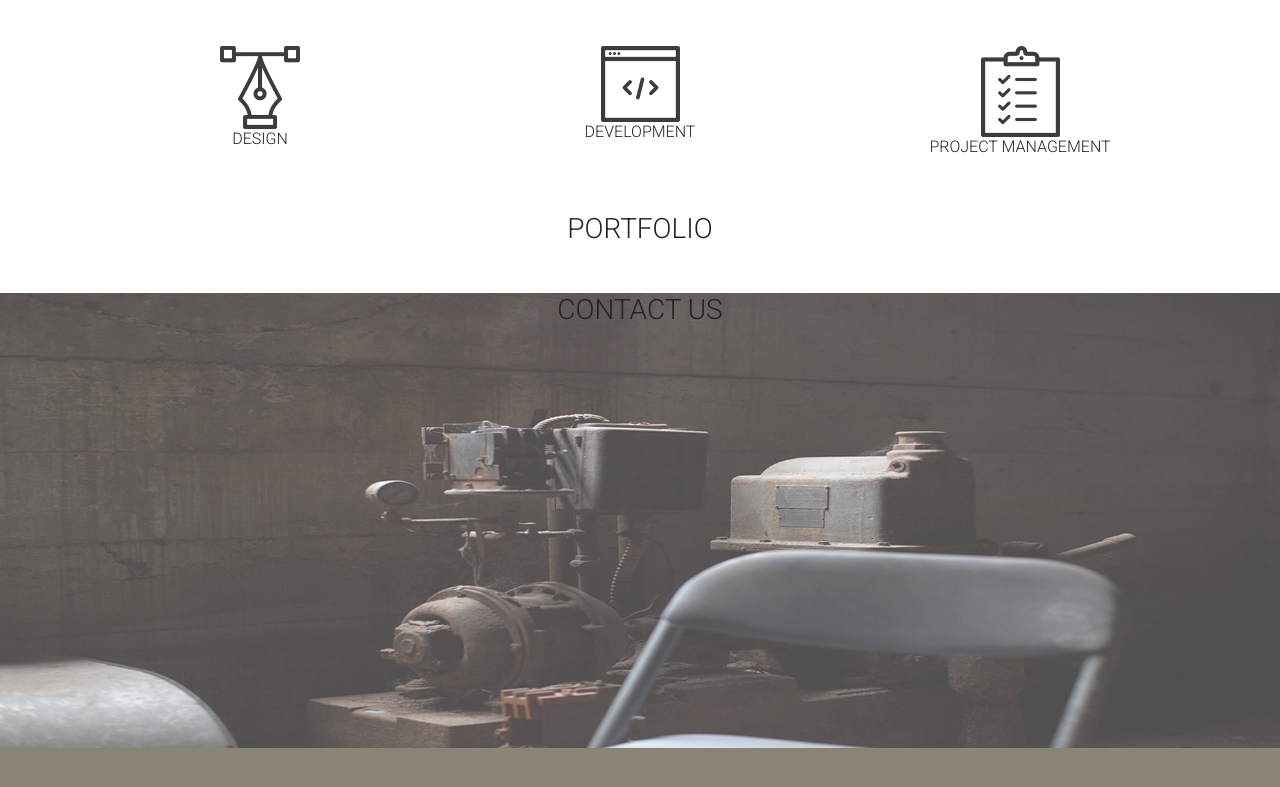
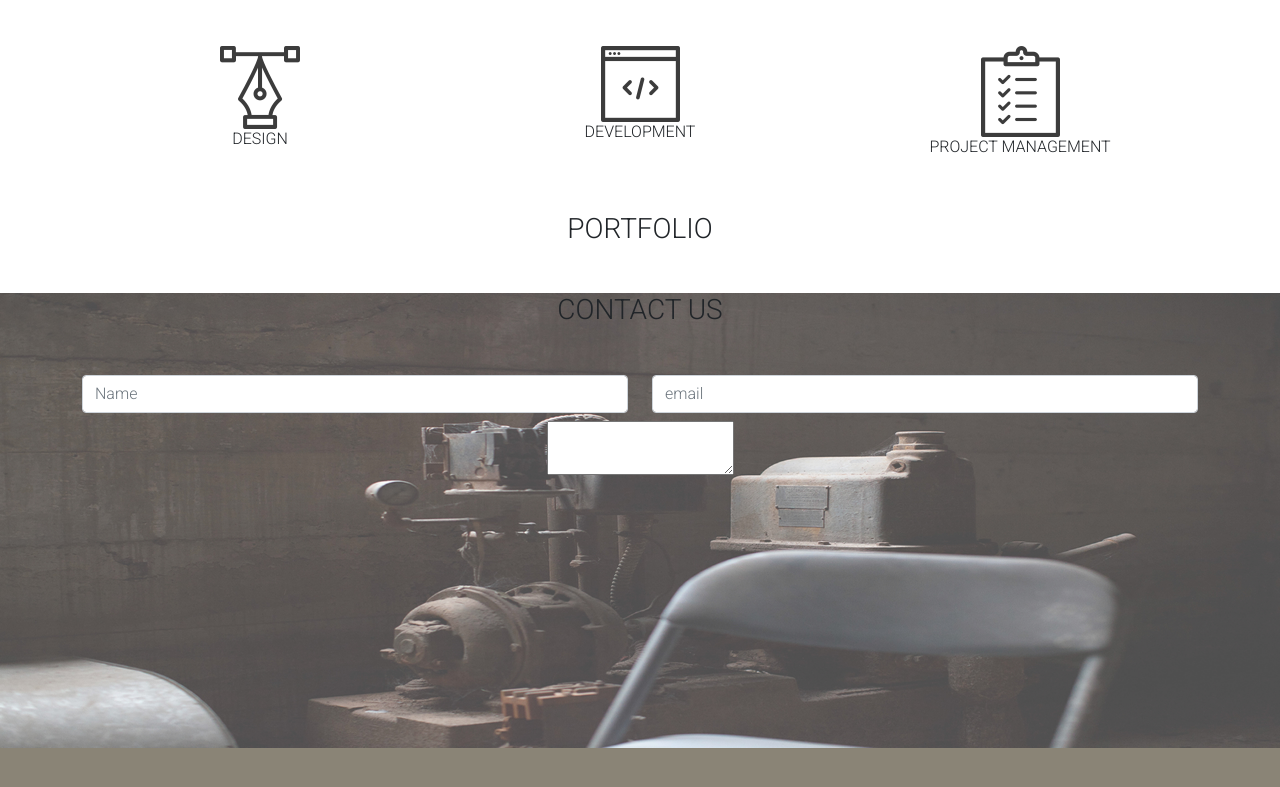
Before and after one commit to erhic/Delani-_Studio, a plain HTML site: page index.html in a window 1280 px wide. Shown: the part 1628-2415 px from the top of the page. Drawn offline with nearby package versions, Linux system fonts and the light colour scheme; files whose address does not match are found by name.

Commit message:
set the place holder of input and column to be two

```diff
--- a/index.html
+++ b/index.html
@@ -71,15 +71,14 @@
             <div class="container mt-5">
                 <div class="row">
                     <div class="col-md-6">
-                        <imput></imput>
+                        <input type="text" class="form-control" placeholder="Name"></input>
                     </div>
                     <div class="col-md-6">
-                        <imput></imput>
+                        <input type="email" class="form-control" placeholder="email"></input>
                     </div>
                 </div>
             </div>
-
-            <imput></imput>
+            <div class="container mt-2"><textarea></textarea></div>
 
         </form>
 
```
